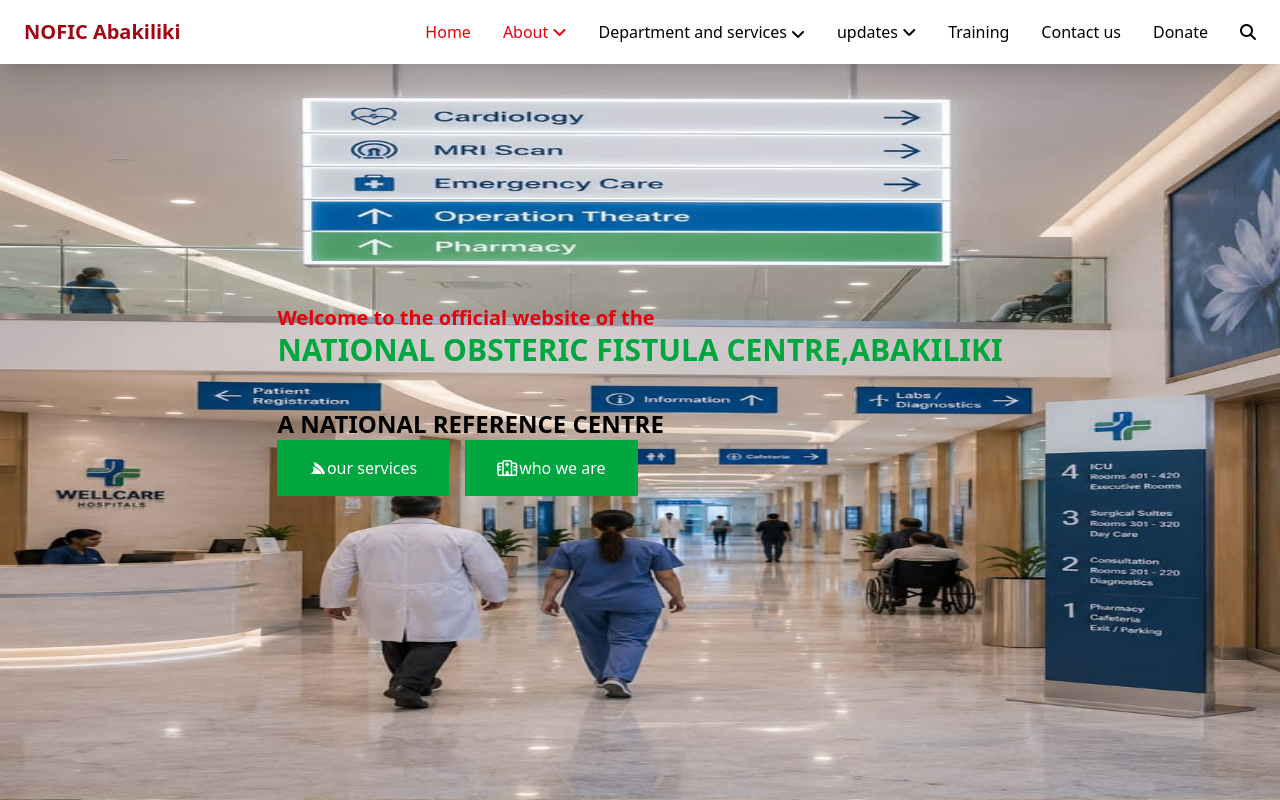
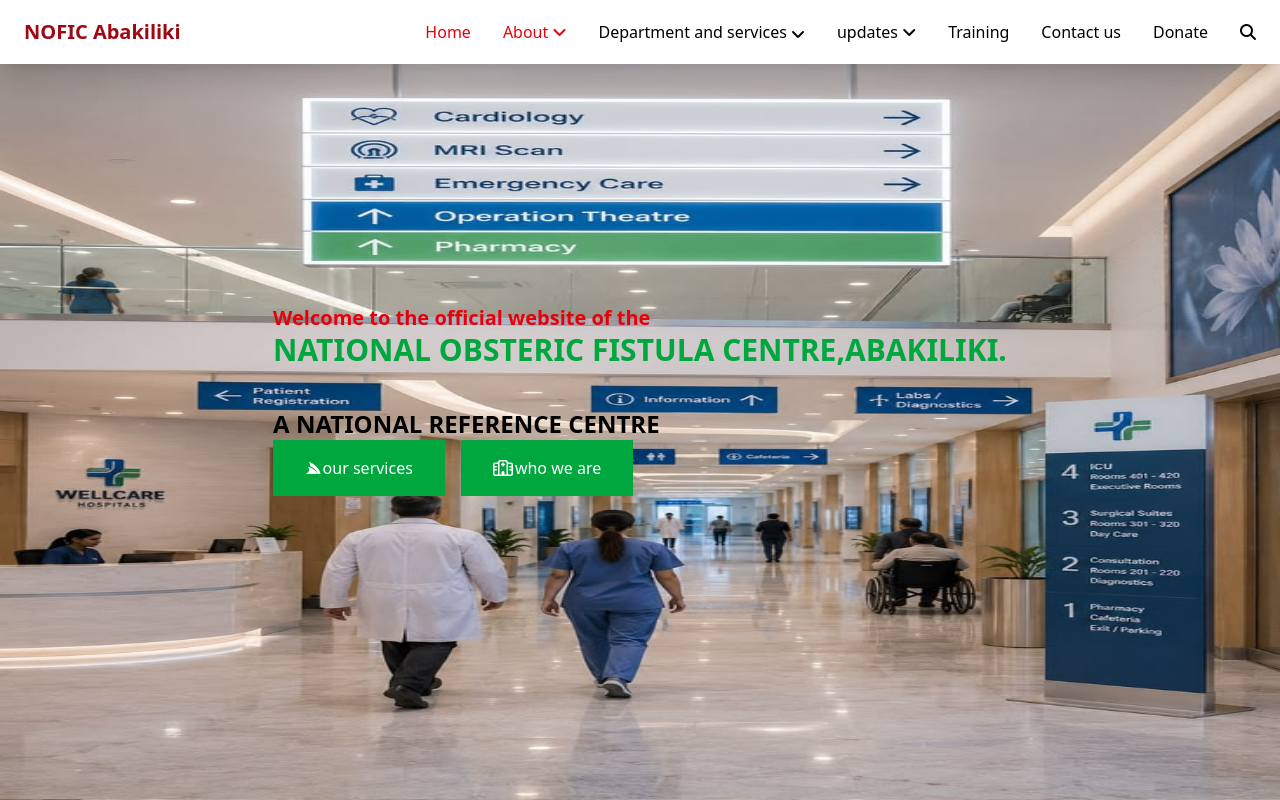
Before and after one commit to Emmanueladimchinaobi/NOFIC-web, a website: page index.html in a window 1280 px wide. Shown: the top 800 px of the page. Drawn offline with Linux system fonts and the light colour scheme.

Commit message:
first commit

```diff
--- a/index.html
+++ b/index.html
@@ -237,7 +237,7 @@
 
       <h1 class=" text-red-600 font-extrabold text-xl ">Welcome to the official website of the</h1>
       <p class="  text-green-600 font-extrabold  text-3xl  hover:text-white  ">
-        NATIONAL OBSTERIC FISTULA CENTRE,ABAKILIKI</p>
+        NATIONAL OBSTERIC FISTULA CENTRE,ABAKILIKI.</p>
       <p class="text-black text-2xl mt-10 font-extrabold">A NATIONAL REFERENCE CENTRE</p>
       <div class="flex gap-4">
         <a href="./unit.html"><button class="px-8 py-4 bg-green-600 text-white hover:bg-red-500 cursor-pointer flex items-center gap-0.5 ">
```
